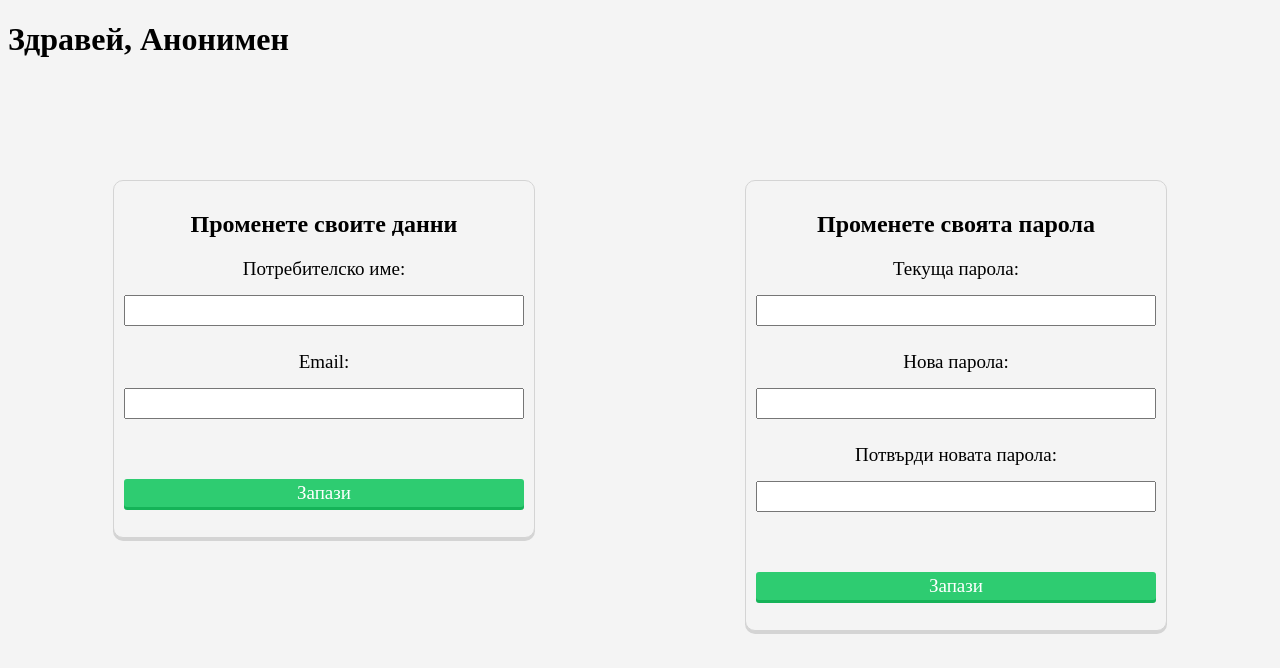
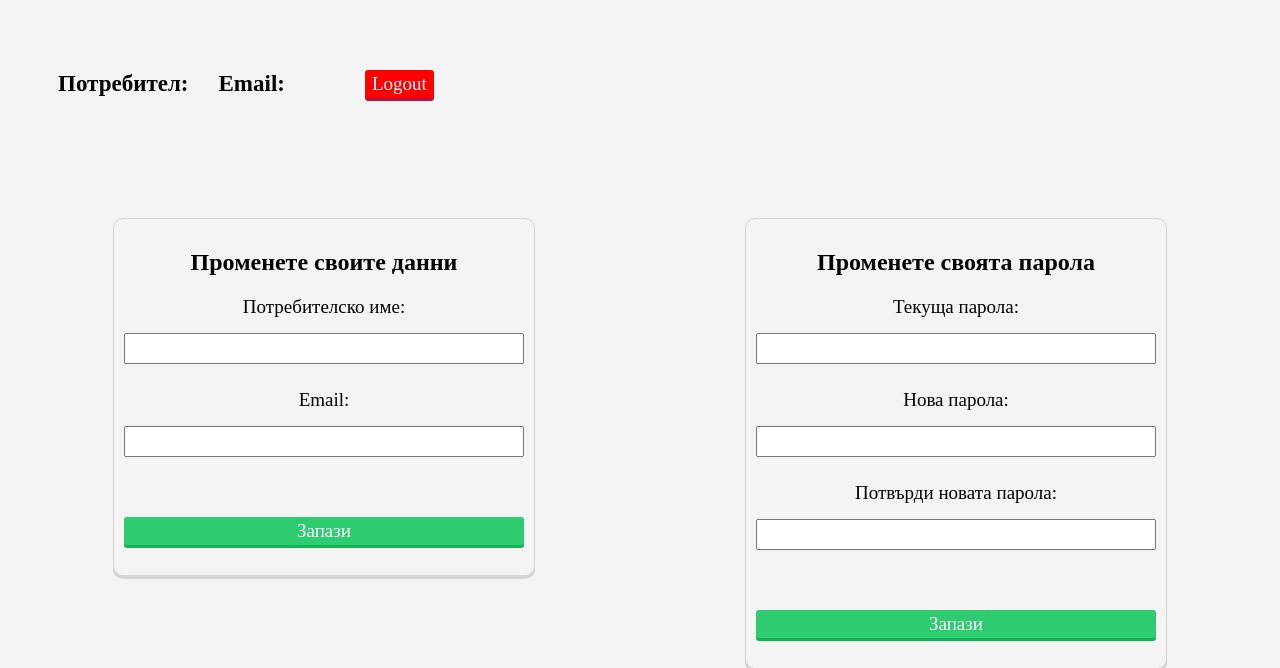
Before and after one commit to mdimitrov/puffin-ext, a PHP site: page /templates/user-profile.phtml in a window 1280 px wide. Shown: the top 668 px of the page. Run offline with PHP 8.4, Linux system fonts and the light colour scheme.

Commit message:
Added improved user profile page, role handling, logout

```diff
--- a/puffin-api/src/routes/routes.php
+++ b/puffin-api/src/routes/routes.php
@@ -66,9 +66,10 @@ $app->post('/login', function ($request, $response, $args) {
         ];
         $status = 401;
     } else {
+        $um = new UserMapper($this->db);
+        $user = $um->findByUsername($username);
 
-
-        if (isset($user) && $user instanceof User &&  md5($password) === $user->password) {
+        if (isset($user) && $user instanceof User && md5($password) === $user->password) {
             $this->session->set('username', $username);
             $data = [
                 'ok' => true,
--- a/puffin-api/templates/admin.phtml
+++ b/puffin-api/templates/admin.phtml
@@ -54,7 +54,6 @@
                 cursor: pointer;
             }
         </style>
-         <script src="/assets/js/utils.js"></script>
         <script src="/assets/js/admin.js"></script>
     </head>
     <body>
--- a/puffin-api/templates/login.phtml
+++ b/puffin-api/templates/login.phtml
@@ -66,7 +66,6 @@
             color: green;
         }
     </style>
-    <script src="/assets/js/utils.js"></script>
     <script src="/assets/js/login.js"></script>
 </head>
 <body>
--- a/puffin-api/templates/user-profile.phtml
+++ b/puffin-api/templates/user-profile.phtml
@@ -4,6 +4,27 @@
         <style>
             body {
                 background-color: #f4f4f4;
+            }
+            .header-wrapper {
+                display: flex;
+                margin: 50px 0 0 50px;
+                align-items: center;
+            }
+            .username-wrapper,
+            .email-wrapper {
+                margin-right: 30px;
+                font-size: 23px;
+            }
+            .admin-button-wrapper {
+                margin-right: 50px;
+            }
+            .admin-button {
+                padding: 10px;
+                text-decoration: none;
+            }
+            .button.logout-button {
+                background-color: red;
+                box-shadow: 0px 3px 0px 0px #b3153e;
             }
             .forms-wrapper {
                 display: flex;
@@ -58,12 +79,24 @@
                 margin: 0;
                 margin-bottom: 10px;
             }
+            .hidden {
+                display: none;
+            }
         </style>
-        <script src="/assets/js/utils.js"></script>
         <script src="/assets/js/user-profile.js"></script>
     </head>
     <body>
-        <h1>Здравей, <?= isset($username) ? $username : 'Анонимен' ?></h1>
+        <div id="initial-username" class="hidden"><?= isset($username) ? $username : '' ?></div>
+        <div id="initial-email" class="hidden"><?= isset($email) ? $email : '' ?></div>
+        <div id="initial-role" class="hidden"><?= isset($role) ? $role : '' ?></div>
+        <div id="header-wrapper" class="header-wrapper">
+            <div id="username-wrapper" class="username-wrapper"></div>
+            <div id="email-wrapper" class="email-wrapper"></div>
+            <div id="admin-button-wrapper" class="admin-button-wrapper"></div>
+            <div id="logout-wrapper" class="logout-wrapper">
+                <div class="button logout-button" onclick="onLogoutClick()">Logout</div>
+            </div>
+        </div>
         <div class="forms-wrapper">
             <div class="form-wrapper">
                 <div class="form-header">Променете своите данни</div>
```
Also changed, not shown: puffin-api/public/assets/js/user-profile.js.
